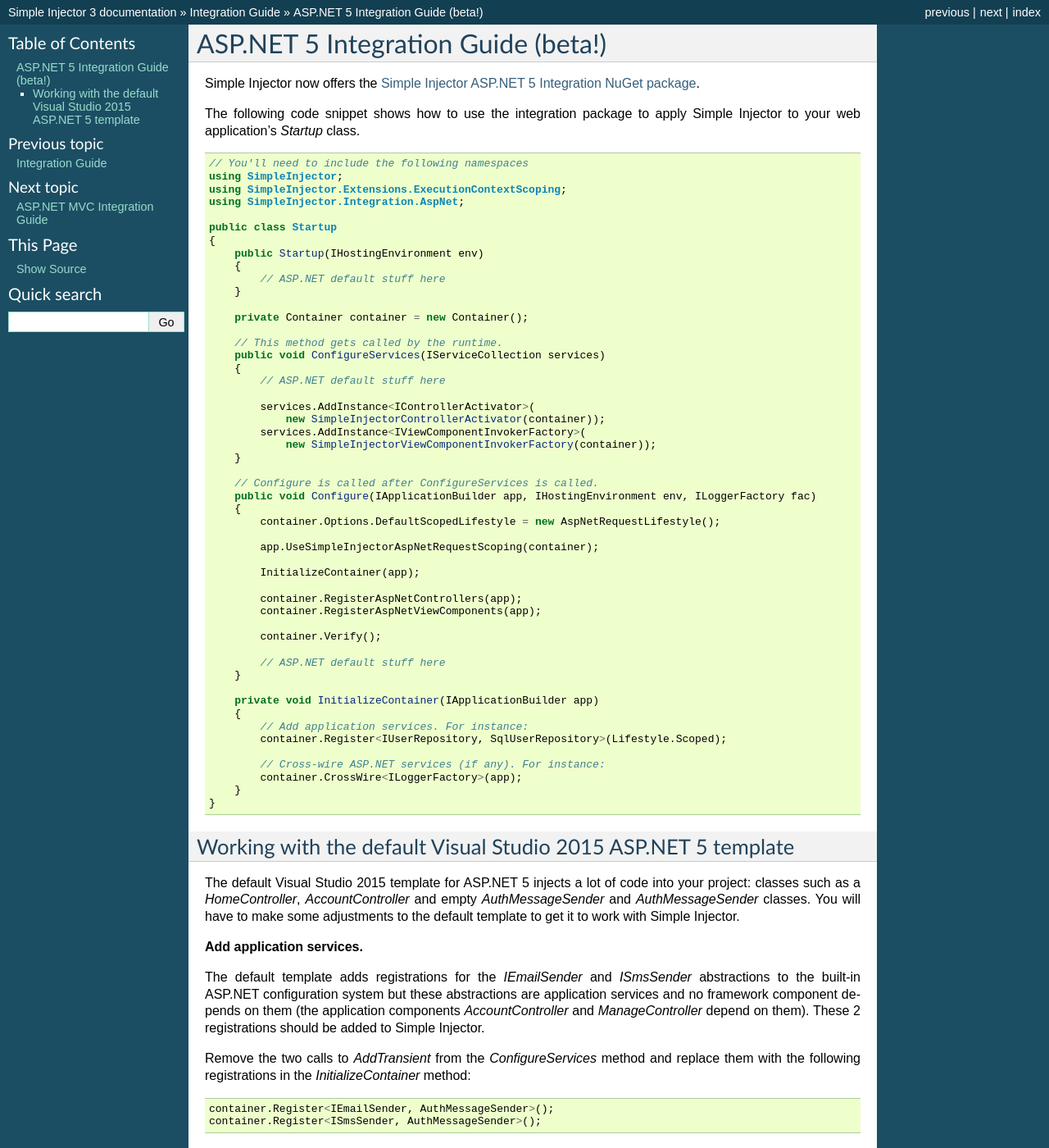
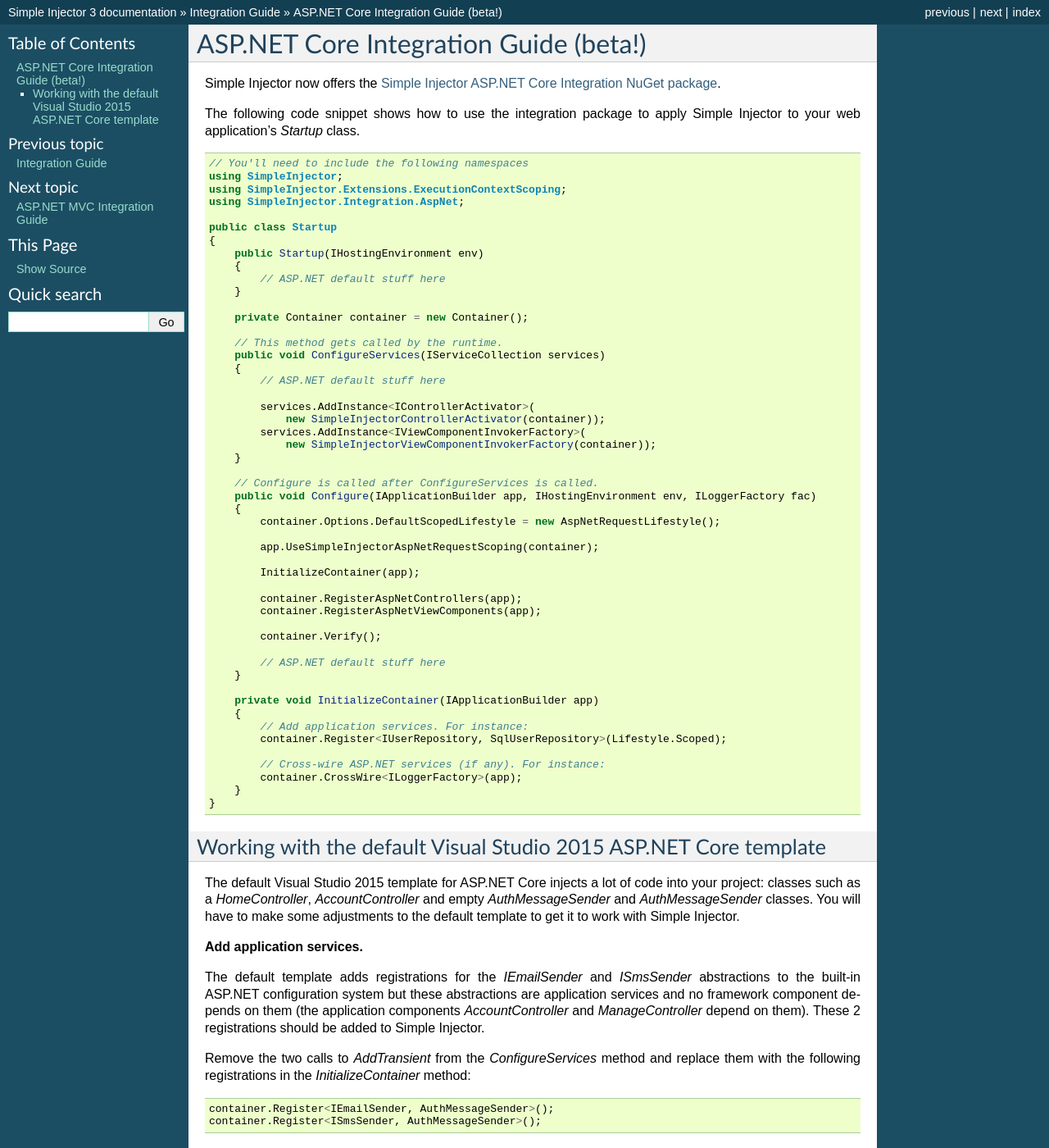
Before and after one commit to simpleinjector/Documentation, a Sphinx documentation site: the page built from source/aspnetintegration.rst, in a window 1280 px wide and 1400 px high. Shown: the whole window at 82% size. Built offline with Sphinx 7.4.7, drawn with Linux system fonts in a browser that asks for light colours; some of the changed text lies outside the part shown.

Commit message:
Renamed ASP.NET 5 to ASP.NET Core.

```diff
--- a/source/aspnetintegration.rst
+++ b/source/aspnetintegration.rst
@@ -1,8 +1,8 @@
-===================================
-ASP.NET 5 Integration Guide (beta!)
-===================================
+======================================
+ASP.NET Core Integration Guide (beta!)
+======================================
 
-Simple Injector now offers the `Simple Injector ASP.NET 5 Integration NuGet package <https://www.nuget.org/packages/SimpleInjector.Integration.AspNet>`_.
+Simple Injector now offers the `Simple Injector ASP.NET Core Integration NuGet package <https://www.nuget.org/packages/SimpleInjector.Integration.AspNet>`_.
 
 The following code snippet shows how to use the integration package to apply Simple Injector to your web application's `Startup` class.
 
@@ -60,10 +60,10 @@ The following code snippet shows how to use the integration package to apply Sim
         }
     }
 
-Working with the default Visual Studio 2015 ASP.NET 5 template
-==============================================================
+Working with the default Visual Studio 2015 ASP.NET Core template
+=================================================================
 
-The default Visual Studio 2015 template for ASP.NET 5 injects a lot of code into your project: classes such as a `HomeController`, `AccountController` and empty `AuthMessageSender` and `AuthMessageSender` classes. You will have to make some adjustments to the default template to get it to work with Simple Injector.
+The default Visual Studio 2015 template for ASP.NET Core injects a lot of code into your project: classes such as a `HomeController`, `AccountController` and empty `AuthMessageSender` and `AuthMessageSender` classes. You will have to make some adjustments to the default template to get it to work with Simple Injector.
 
 **Add application services.**
 
```
